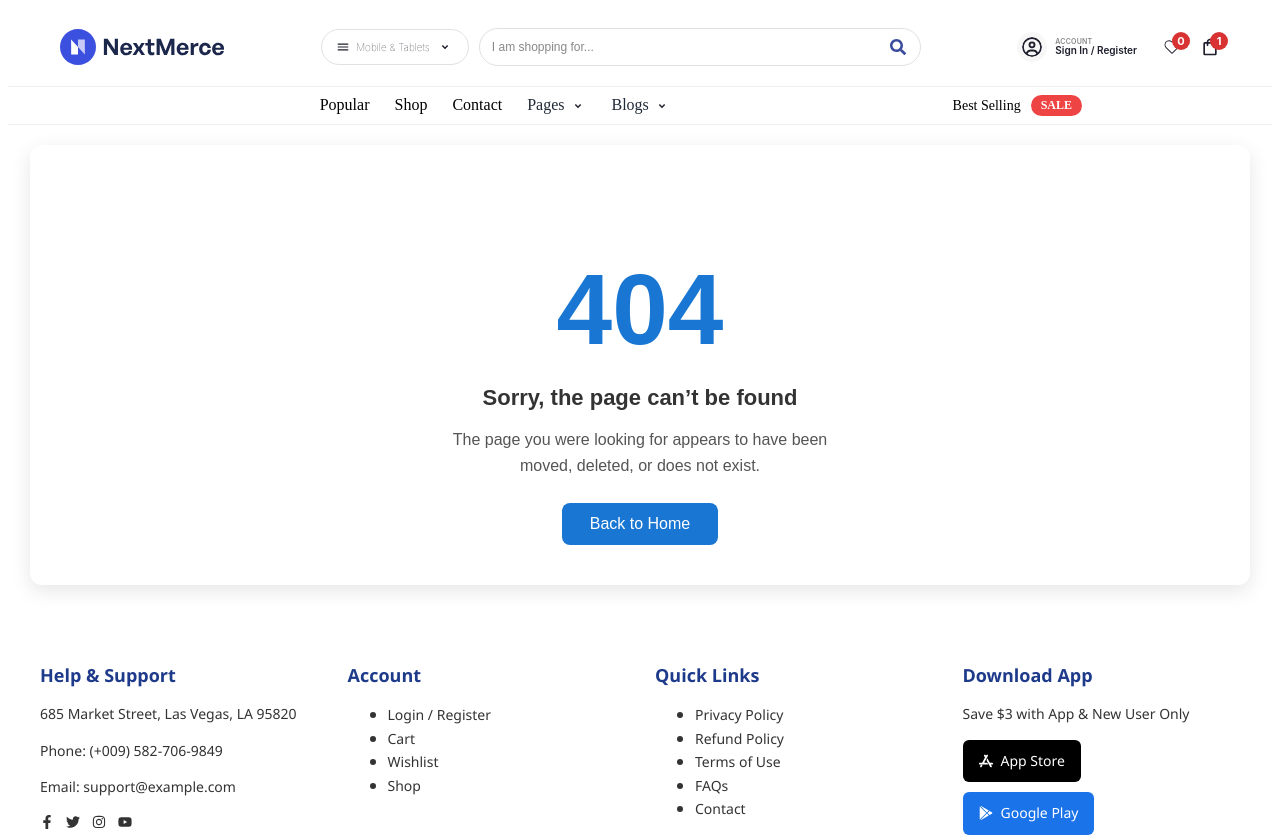
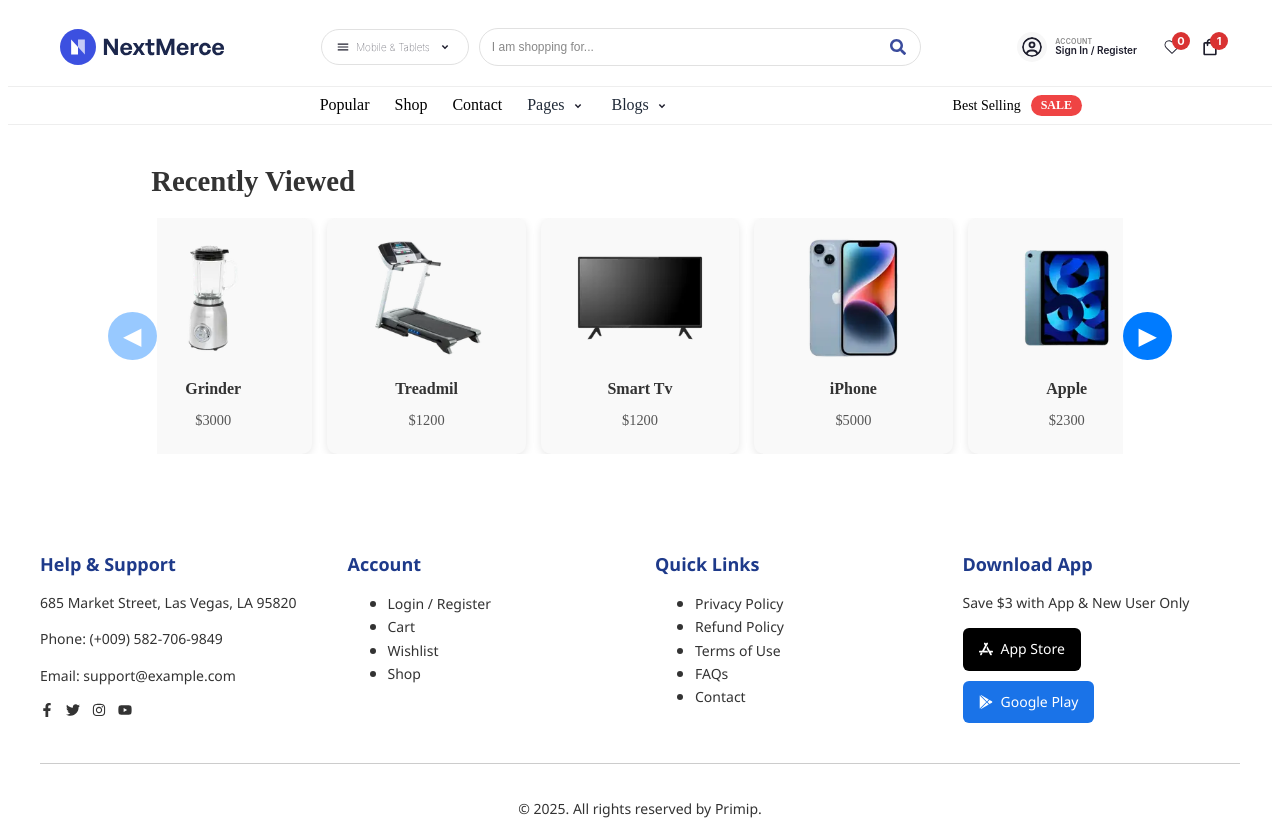
Before and after one commit to premkumarsavale12/NextMerce_Website, a Next.js app: page /component/recently_view in a window 1280 px wide. Before the commit this address had no page. Shown: the top 837 px of the page. Built offline with nearby package versions, Linux system fonts and the light colour scheme; data requests are answered from the project's data file.

Commit message:
Added Some Changes

```diff
--- /dev/null
+++ b/app/component/recently_view/page.js
@@ -0,0 +1,65 @@
+"use client";
+
+import { useEffect, useState } from "react";
+import "../recently_view/recently_view.css"
+
+export default function Recently_View() {
+    const [product, setProduct] = useState([]);
+    const [currentIndex, setCurrentIndex] = useState(0); // For swapping
+
+    useEffect(() => {
+        const getData = async () => {
+            const response = await fetch("http://localhost:3001/products");
+            const data = await response.json();
+            setProduct(data);
+        };
+        getData();
+    }, []);
+
+    const handlePrev = () => {
+        if (currentIndex > 0) {
+            setCurrentIndex(currentIndex - 1);
+        }
+    };
+
+    const handleNext = () => {
+        if (currentIndex + 5 < product.length) {
+            setCurrentIndex(currentIndex + 1);
+        }
+    };
+
+    const visibleProducts = product.slice(currentIndex, currentIndex + 5);
+
+    return (
+        <div className="recently-container">
+            <h2 className="recently-title">Recently Viewed</h2>
+
+            <div className="recently-wrapper">
+                <button className="swap-btn" onClick={handlePrev} disabled={currentIndex === 0}>
+
+                    ◀
+
+                </button>
+
+                <div className="recently-list">
+                    {visibleProducts.map((item) => (
+                        <div className="recently-card" key={item.id}>
+                            <img src={item.image} alt={item.name} className="recently-img" />
+                            <h4 className="recently-name">{item.name}</h4>
+                            <p className="recently-price">${item.price}</p>
+                        </div>
+                    ))}
+                </div>
+
+                <button
+                    className="swap-btn"
+                    onClick={handleNext}
+                    disabled={currentIndex + 5 >= product.length}
+                >
+                    ▶
+
+                </button>
+            </div>
+        </div>
+    );
+}
--- /dev/null
+++ b/app/component/recently_view/recently_view.css
@@ -0,0 +1,80 @@
+
+.recently-container {
+  width: 90%;
+  margin: 40px auto;
+  text-align: center;
+}
+
+.recently-title {
+  font-size: 1.8rem;
+text-align: left;
+  margin-bottom: 20px;
+  color: #333;
+   margin-left: 80px;
+}
+
+.recently-wrapper {
+  display: flex;
+  align-items: center;
+  justify-content: center;
+  position: relative;
+}
+
+.swap-btn {
+  background-color: #007bff;
+  color: white;
+  border: none;
+  font-size: 1.5rem;
+  padding: 10px 15px;
+  border-radius: 50%;
+  cursor: pointer;
+  transition: background-color 0.3s;
+}
+
+.swap-btn:hover:not(:disabled) {
+  background-color: #0056b3;
+}
+
+.swap-btn:disabled {
+  opacity: 0.4;
+  cursor: not-allowed;
+}
+
+.recently-list {
+  display: flex;
+  overflow: hidden;
+  gap: 15px;
+  width: 85%;
+  justify-content: center;
+}
+
+.recently-card {
+  flex: 0 0 calc(20% - 15px);
+  background-color: #f9f9f9;
+  border-radius: 10px;
+  box-shadow: 0 2px 8px rgba(0, 0, 0, 0.1);
+  padding: 10px;
+  transition: transform 0.3s;
+}
+
+.recently-card:hover {
+  transform: translateY(-5px);
+}
+
+.recently-img {
+  width: 100%;
+  height: 140px;
+  object-fit: cover;
+  border-radius: 8px;
+}
+
+.recently-name {
+  font-size: 1rem;
+  margin: 8px 0 4px;
+  color: #333;
+}
+
+.recently-price {
+  font-size: 0.9rem;
+  color: #555;
+}
--- a/app/component/shop/shop.css
+++ b/app/component/shop/shop.css
@@ -55,6 +55,7 @@
 /* Main Product Area */
 .shop-container {
     flex: 1;
+    padding: 100px;
 }
 
 .shop-title {
```
Also changed, not shown: app/component/popular/page.js (+17 -5 lines), app/component/shop/page.js (+15 -4 lines).
